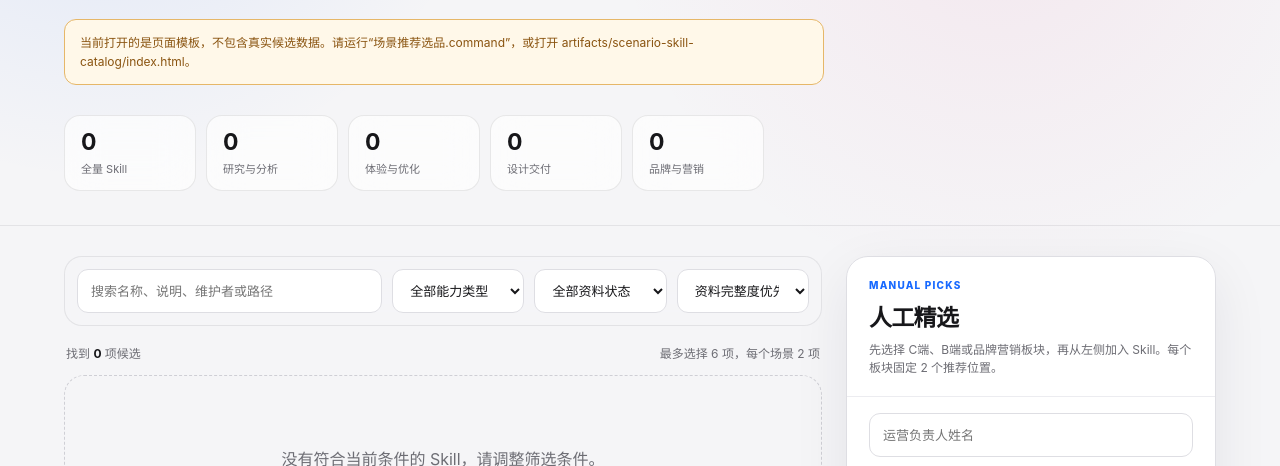
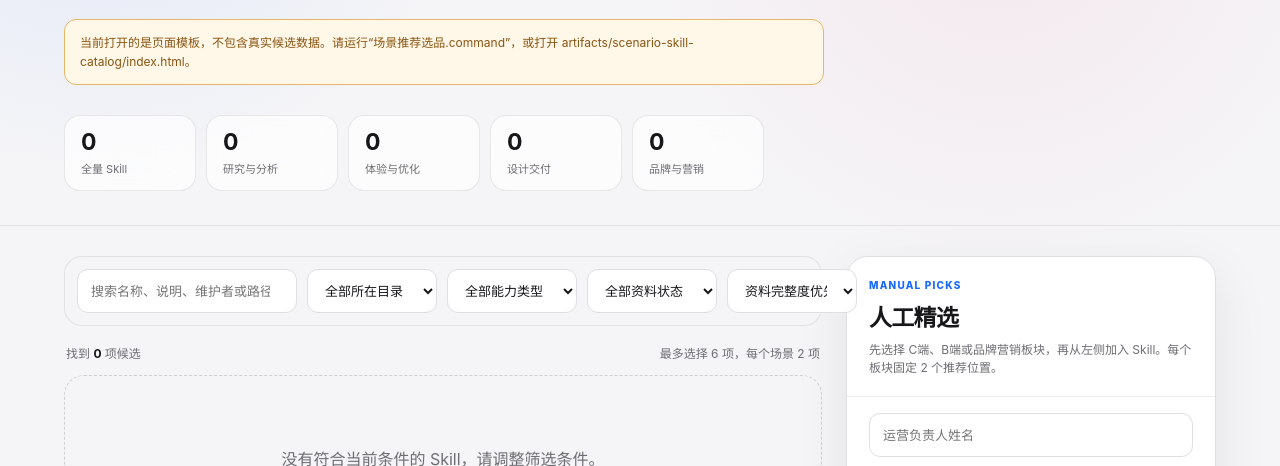
Before and after one commit to liuzhaoran88-rgb/design-skill-community-demo, a plain HTML site: page scripts/templates/scenario-skill-catalog.html in a window 1280 px wide. Shown: the part 262-728 px from the top of the page. Drawn offline with Linux system fonts and the light colour scheme.

Commit message:
feat: expose Skill directory filter

```diff
--- a/scripts/templates/scenario-skill-catalog.html
+++ b/scripts/templates/scenario-skill-catalog.html
@@ -142,7 +142,7 @@
         top: 0;
         z-index: 4;
         display: grid;
-        grid-template-columns: minmax(220px, 1.5fr) repeat(3, minmax(130px, 0.65fr));
+        grid-template-columns: minmax(220px, 1.5fr) repeat(4, minmax(130px, 0.65fr));
         gap: 10px;
         margin-bottom: 18px;
         padding: 12px;
@@ -572,6 +572,9 @@
         <div class="catalog-pane">
           <div class="toolbar" aria-label="候选目录筛选">
             <input class="field" id="search" type="search" placeholder="搜索名称、说明、维护者或路径" aria-label="搜索 Skill" />
+            <select class="field" id="domain-filter" aria-label="按所在目录筛选">
+              <option value="all">全部所在目录</option>
+            </select>
             <select class="field" id="scene-filter" aria-label="按能力类型筛选">
               <option value="all">全部能力类型</option>
               <option value="研究与分析">研究与分析</option>
@@ -641,6 +644,7 @@
       let activeScene = DISPLAY_SCENES[0];
       const elements = {
         search: document.querySelector("#search"),
+        domain: document.querySelector("#domain-filter"),
         scene: document.querySelector("#scene-filter"),
         signal: document.querySelector("#signal-filter"),
         sort: document.querySelector("#sort"),
@@ -691,14 +695,26 @@
         `).join("");
       }
 
+      function renderDomainOptions() {
+        const domains = [...new Set(CATALOG.items.map((item) => item.domain))]
+          .filter(Boolean)
+          .sort((left, right) => left.localeCompare(right, "zh-CN"));
+        elements.domain.innerHTML = [
+          '<option value="all">全部所在目录</option>',
+          ...domains.map((domain) => `<option value="${escapeHtml(domain)}">${escapeHtml(domain)}</option>`),
+        ].join("");
+      }
+
       function filteredItems() {
         const query = elements.search.value.trim().toLowerCase();
+        const domain = elements.domain.value;
         const scene = elements.scene.value;
         const signal = elements.signal.value;
         const sort = elements.sort.value;
         const items = CATALOG.items.filter((item) => {
           const haystack = `${item.title} ${item.description} ${item.owner} ${item.domain} ${item.path}`.toLowerCase();
           if (query && !haystack.includes(query)) return false;
+          if (domain !== "all" && item.domain !== domain) return false;
           if (scene !== "all" && item.scene !== scene) return false;
           if (signal === "ready" && item.readiness < 4) return false;
           if (signal === "examples" && !item.readiness_checks.examples) return false;
@@ -869,7 +885,7 @@
         showNotice("推荐配置已导出。接下来交给 Codex 生成页面预览与审核 PR。");
       }
 
-      [elements.search, elements.scene, elements.signal, elements.sort].forEach((field) => {
+      [elements.search, elements.domain, elements.scene, elements.signal, elements.sort].forEach((field) => {
         field.addEventListener(field === elements.search ? "input" : "change", renderCatalog);
       });
       elements.grid.addEventListener("click", (event) => {
@@ -912,6 +928,7 @@
 
       if (!catalogAvailable) document.querySelector("#template-warning").hidden = false;
       renderHeroStats();
+      renderDomainOptions();
       renderCatalog();
       renderSelection();
     </script>
--- a/scripts/validate-skill-catalog.js
+++ b/scripts/validate-skill-catalog.js
@@ -26,6 +26,7 @@ assert(
   catalog.items.every((item) => (
     item.title
     && item.description
+    && item.domain
     && item.owner
     && item.updated_at
     && item.directory_url.includes("/tree/main/")
```
